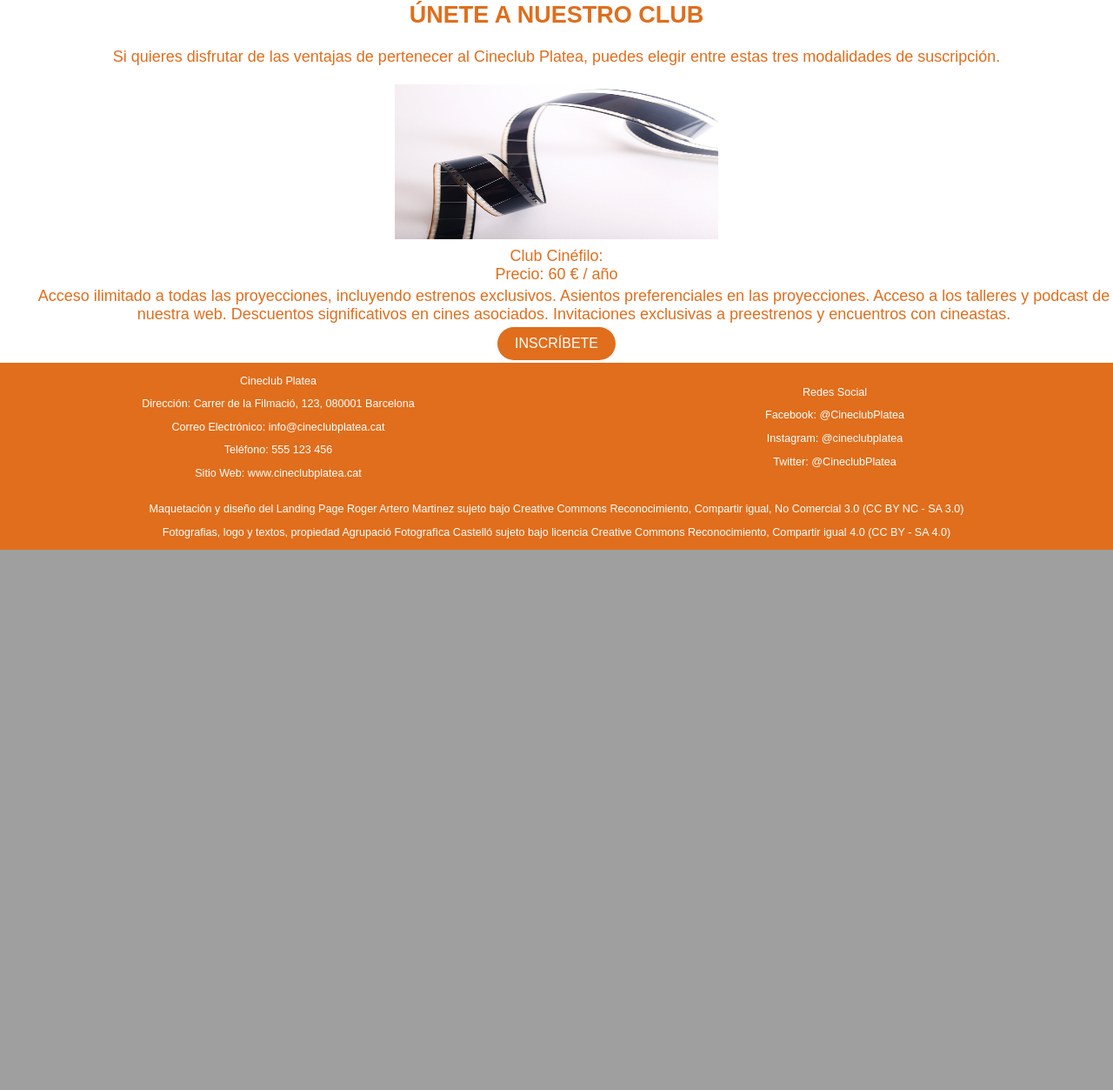
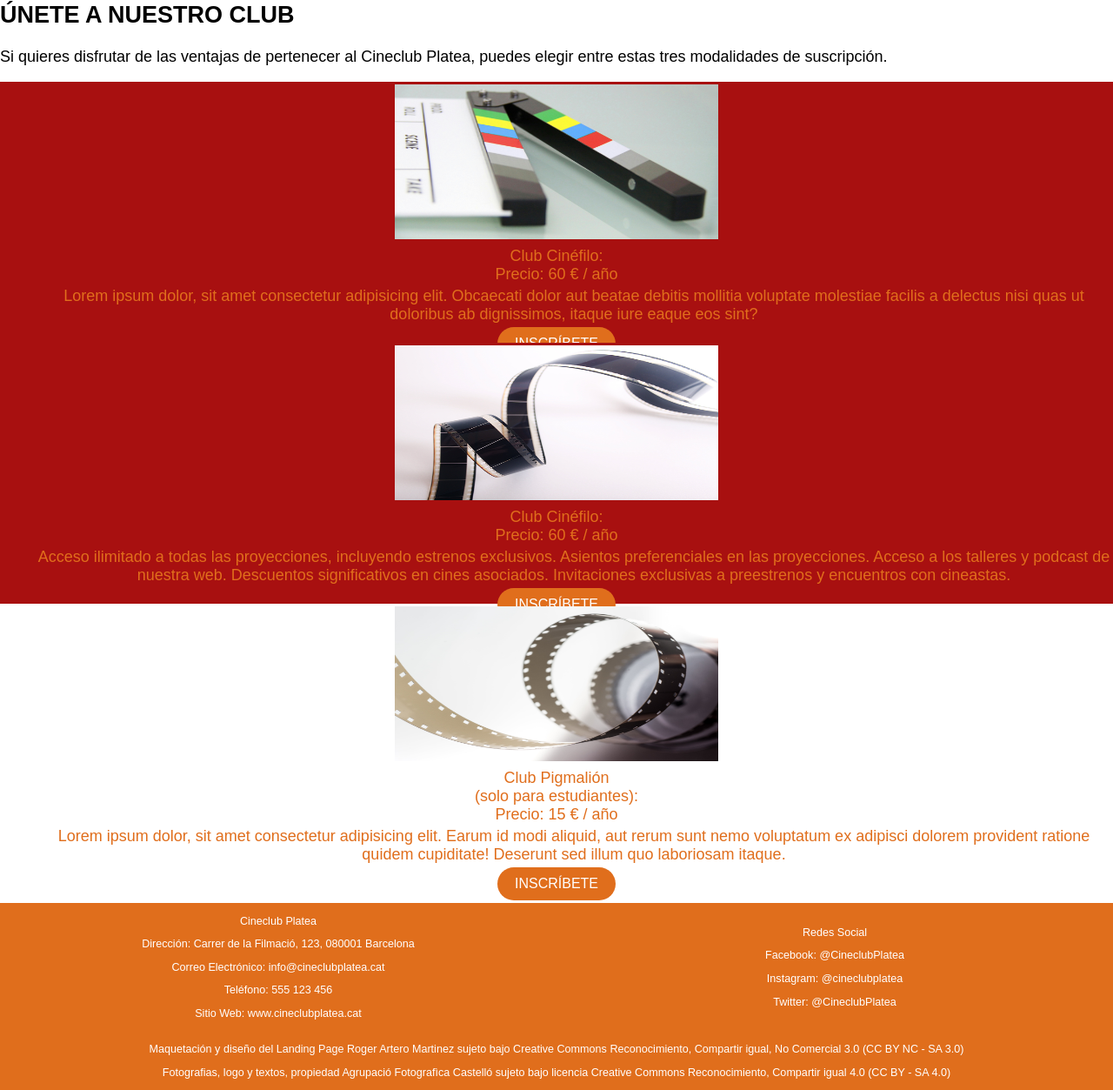
Before and after one commit to xorsch/CinemesPlatea, a PHP site: page / in a window 1280 px wide; the page is wider, and only the part inside the window is pictured. Shown: the part 1624-2877 px from the top of that part at 87% size. Before the commit the page ends 2256 px from the top of that part, so only its background shows below. Run offline with PHP 8.4, Linux system fonts and the light colour scheme.

Commit message:
Añadir carousel
Carousel + arreglo scrolltotop

```diff
--- a/web/css/main.css
+++ b/web/css/main.css
@@ -29,6 +29,46 @@
 	max-width: 100%;
 	height: auto;
 }
+/*Carrousel cards*/
+/* Estilos para el contenedor del carrusel */
+.carousel {
+    display: relative; /* Opcional: para alinear horizontalmente las tarjetas */
+    /* overflow: hidden; Oculta el contenido que se desborda */
+    /* Agrega más estilos según tus necesidades */
+  }
+
+  /* Estilos para el contenedor interno */
+  /*.carousel-inner {
+    display: flex;  //Opcional: para alinear horizontalmente las tarjetas
+    transition: transform 0.3s ease; // Animación suave al cambiar de tarjeta
+    // Agrega más estilos según tus necesidades
+  } */
+
+  /* Estilos para cada tarjeta del carrusel */
+  .carousel-item {
+    float: left;
+    width: 100%; /* Ajusta el ancho según tus necesidades */
+    height: 300px; /* Ajusta la altura según tus necesidades */
+    background-color: #a81010; /* Color de fondo de las tarjetas */
+    /* Otros estilos según tus necesidades */
+  }
+
+  /* Estilos para las flechas de navegación */
+    .carousel-control-prev,
+    .carousel-control-next {
+        position: absolute;
+        top: 50%;
+        transform: translateY(-50%);
+        width: 30px; /* Ancho de las flechas */
+        height: 30px; /* Altura de las flechas */
+        background-image: url('../img/flecha.png'); /* Ruta de la imagen de la flecha izquierda */
+        /* Otros estilos según tus necesidades */
+        }
+
+  /* Iconos de las flechas (puedes usar imágenes o iconos de fuentes) */
+  .carousel-control-next {
+    background-image: url('../img/flecha.png'); /* Ruta de la imagen de la flecha derecha */
+  }
 
 .cards {
 	text-align: center; /*Centra todo lo de dentro*/
--- a/web/index.html
+++ b/web/index.html
@@ -88,13 +88,52 @@
           </tr>
         </table>
       </div>
-
-      <div class="cards">
+      <!-- Carrousel cards -->
       <h2>ÚNETE A NUESTRO CLUB</h2>
               <p>
                 Si quieres disfrutar de las ventajas de pertenecer al Cineclub Platea,
                 puedes elegir entre estas tres modalidades de suscripción.
               </p>
+      <div class="carousel">
+        <div class="carousel-inner">
+          <div class="carousel-item active">
+            <!-- Contenido de la primera tarjeta -->
+            <div class="cards">
+              <table>
+                <tr>
+                  <td>
+                    <img
+                      src="img/01.jpeg"
+                      width="372"
+                      height="178"
+                      alt="cinta foto"
+                    />
+                  </td>
+                </tr>
+                <tr>
+                  <td>
+                    <dt>Club Cinéfilo:</dt>
+                    <dt>Precio: 60 € / año</dt>
+                  </td>
+                </tr>
+                <tr>
+                  <td>
+                    <dd>
+                      Lorem ipsum dolor, sit amet consectetur adipisicing elit. Obcaecati dolor aut beatae debitis mollitia voluptate molestiae facilis a delectus nisi quas ut doloribus ab dignissimos, itaque iure eaque eos sint?
+                    </dd>
+                  </td>
+                </tr>
+                <tr>
+                  <td>
+                    <button id="btn-abrir-modal">INSCRÍBETE</button>
+                  </td>
+                </tr>
+              </table>
+            </div>
+          </div>
+          <div class="carousel-item">
+            <!-- Contenido de la segunda tarjeta -->
+            <div class="cards">
               <table>
                 <tr>
                   <td>
@@ -126,11 +165,54 @@
                 <tr>
                   <td>
                     <button id="btn-abrir-modal">INSCRÍBETE</button>
-              <!-- No funciona -->
                   </td>
                 </tr>
               </table>
             </div>
+          </div>
+          <!-- Contenido de la tercera tarjeta -->
+          <div class="cards">
+            <table>
+              <tr>
+                <td>
+                  <img
+                    src="img/03.jpeg"
+                    width="372"
+                    height="178"
+                    alt="cinta foto"
+                  />
+                </td>
+              </tr>
+              <tr>
+                <td>
+                  <dt>Club Pigmalión</dt>
+                  <dt>(solo para estudiantes):</dt>
+                  <dt>Precio: 15 € / año</dt>
+                </td>
+              </tr>
+              <tr>
+                <td>
+                  <dd>
+                    Lorem ipsum dolor, sit amet consectetur adipisicing elit. Earum id modi aliquid, aut rerum sunt nemo voluptatum ex adipisci dolorem provident ratione quidem cupiditate! Deserunt sed illum quo laboriosam itaque.
+                  </dd>
+                </td>
+              </tr>
+              <tr>
+                <td>
+                  <button id="btn-abrir-modal">INSCRÍBETE</button>
+                </td>
+              </tr>
+            </table>
+          </div>
+        </div>
+        <a href="#carousel" class="carousel-control-prev" role="button" data-slide="prev">
+          <img src="../img/flecha.png" alt="Flecha izquierda">
+        </a>
+        <a href="#carousel" class="carousel-control-next" role="button" data-slide="next">
+          <img src="../img/flecha.png" alt="Flecha izquierda">
+        </a>
+      </div>
+
       <!-- Modal suscripción -->
       <dialog id="modal">
         <h2>Acceso miembros</h2>
@@ -155,7 +237,7 @@
               <td>Registrate ya</td>
             </tr>
           </table>
-          <button type="submit">Iniciar sesión</button>
+          <button type="button" id="btn-cerrar-modal">Iniciar sesión</button>
         </form>
       </dialog>
       <!-- Boton flotante STT-->
--- a/web/javascript/main.js
+++ b/web/javascript/main.js
@@ -14,3 +14,22 @@
 document.getElementById("scrolltotop_parent").addEventListener("click", function() {
     window.scrollTo({ top: 0, behavior: "smooth" });
 });
+
+// Cards carrousel
+
+const carousel = document.querySelector('.carousel');
+    const carouselItems = document.querySelectorAll('.carousel-item');
+    let currentIndex = 0;
+
+    function showNextItem() {
+      carouselItems[currentIndex].classList.remove('active');
+      currentIndex = (currentIndex + 1) % carouselItems.length;
+      carouselItems[currentIndex].classList.add('active');
+    }
+
+    document.querySelector('.carousel-control-next').addEventListener('click', () => {
+      showNextItem();
+    });
+
+    // Llama a esta función para mostrar la primera tarjeta al cargar la página
+    showNextItem();
```
Also changed, not shown: web/img/flecha.png (added). Lines whose indentation alone changed are shown as unchanged.
